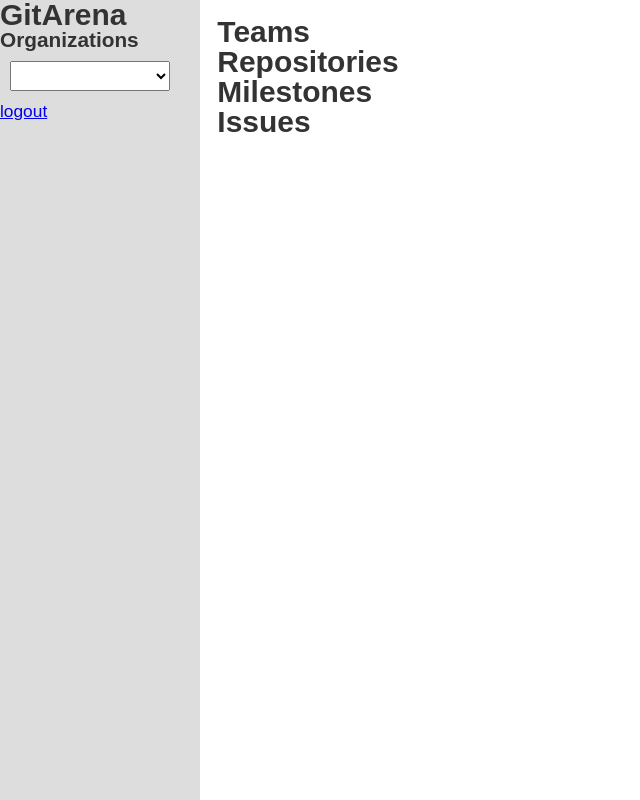
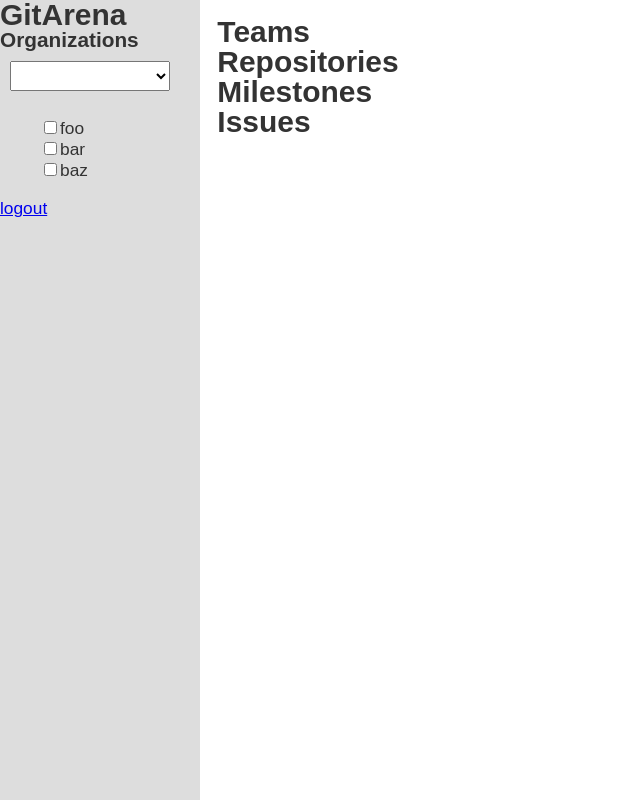
Before and after one commit to Beaver-Design/gitarena, a Flask app: template templates/home.html in a window 1280 px wide. Shown: the whole page, without its empty margins (0-640 px from the left). Run offline with Flask 2, Linux system fonts and the light colour scheme; the template is opened without the code that fills it, so the values that code supplies are empty.

Commit message:
adding ul as the list of toggles for orgs

```diff
--- a/templates/home.html
+++ b/templates/home.html
@@ -23,6 +23,9 @@
     h1 { font-size: 1.728em; }
     h2 { font-size: 1.200em; }
     h3, h4, h5, h6 { font-size: 1.000em; }
+    ul {
+        list-style-type: none;
+    }
     #sidebar {
         position: fixed;
         height: 100%;
@@ -45,6 +48,7 @@
     </style>
 </head>
 <body>
+
 <script type="text/javascript" src="https://ajax.googleapis.com/ajax/libs/jquery/1.12.2/jquery.min.js"></script>
 <script type="text/javascript">
 var orgs = ["org_foo", "org_bar"];
@@ -88,6 +92,11 @@
     <h2>Organizations</h2>
     <select id="orgs">
     </select>
+    <ul>
+        <li><label><input id ="toggle-acceptable" type="checkbox">foo</label></li>
+        <li><label><input id ="toggle-acceptable" type="checkbox">bar</label></li>
+        <li><label><input id ="toggle-acceptable" type="checkbox">baz</label></li>
+    </ul>
     <a href="/logout">logout</a>
 </div>
 <div id="content">
```
